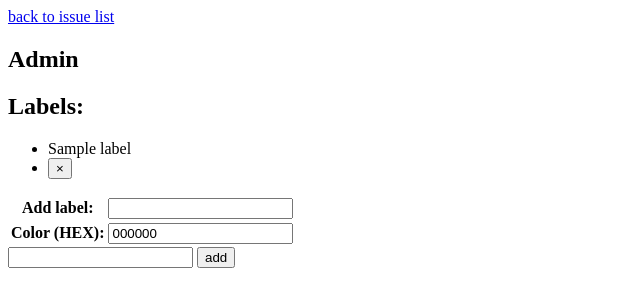
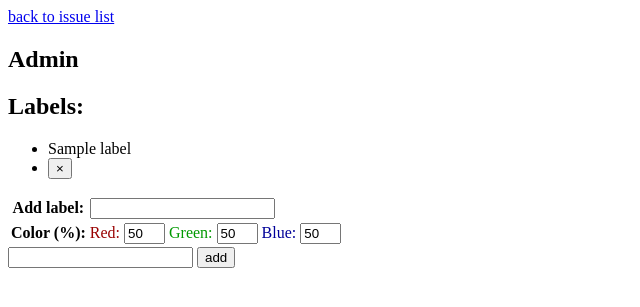
Before and after one commit to VladaHejda/phpIssueTracker, a PHP site: template src/phpIssueTracker/templates/default/admin.php in a window 1280 px wide. Shown: the top 307 px of the page, without its empty margins (0-640 px from the left). Run offline with PHP 8.4, Linux system fonts and the light colour scheme; the template is opened without the code that fills it: most values are stand-ins (such as "Sample title", 1, 10 or a date in 2020); data that the repository does not hold is empty.

Commit message:
improved color pick at label addition

```diff
--- a/src/phpIssueTracker/templates/default/admin.php
+++ b/src/phpIssueTracker/templates/default/admin.php
@@ -29,10 +29,14 @@
 		</tr>
 
 		<tr>
-			<th><label for="color">Color (HEX):</label></th>
+			<th><label for="color">Color (%):</label></th>
 			<td colspan="2">
-				<input type="text" name="color" id="color" class="issue-new-color" value="<?php
-				echo !empty($_POST['color']) ? htmlspecialchars($_POST['color']) : '000000';?>">
+				<label style="color: #900;">Red: <input type="text" name="red" id="red" class="issue-new-color" size="2" value="<?php
+				echo !empty($_POST['red']) ? htmlspecialchars($_POST['red']) : '50';?>"></label>
+				<label style="color: #090;">Green: <input type="text" name="green" id="green" class="issue-new-color" size="2" value="<?php
+				echo !empty($_POST['green']) ? htmlspecialchars($_POST['green']) : '50';?>"></label>
+				<label style="color: #009;">Blue: <input type="text" name="blue" id="blue" class="issue-new-color" size="2" value="<?php
+				echo !empty($_POST['blue']) ? htmlspecialchars($_POST['blue']) : '50';?>"></label>
 			</td>
 		</tr>
 	</table>
```
Also changed, not shown: src/phpIssueTracker/app/admin.php (+17 -3 lines).
